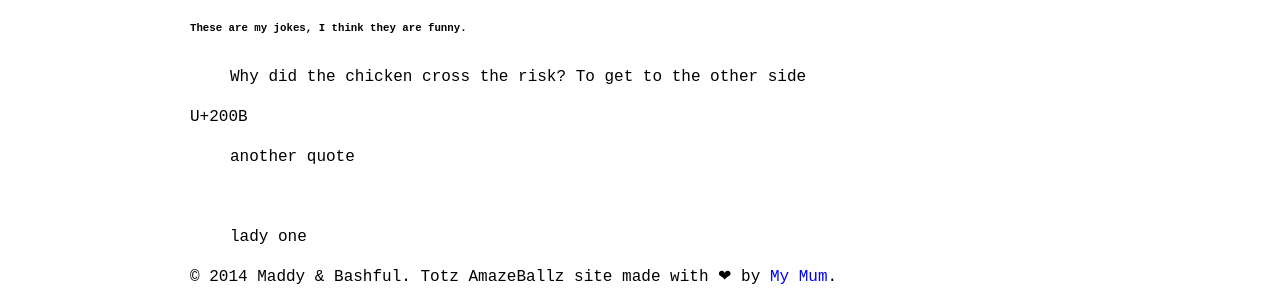
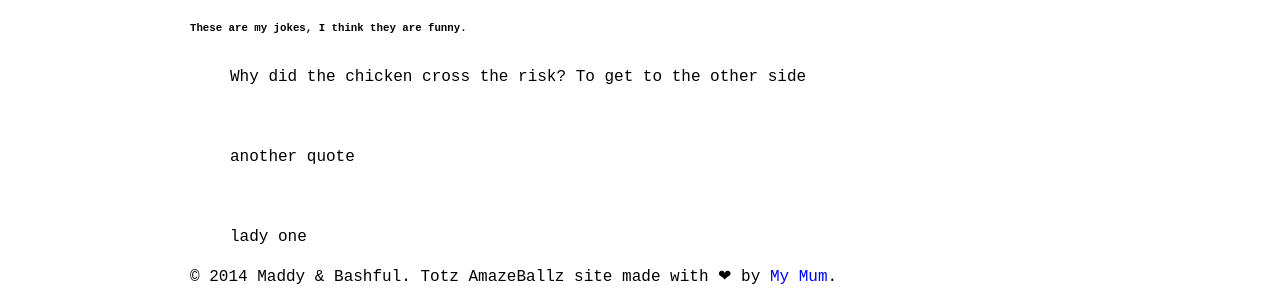
Before and after one commit to roachhd/maddy, a Jekyll site: the page built from jokes/index.md, in a window 1280 px wide. Shown: the part 208-508 px from the top of the page. Built offline with Jekyll 4.4.1, drawn with Linux system fonts in a browser that asks for light colours.

Commit message:
Update index.md

```diff
--- a/jokes/index.md
+++ b/jokes/index.md
@@ -8,7 +8,7 @@ title: My Jokes
 >Why did the chicken cross the risk?
 To get to the other side
 
-U+200B
+&nbsp;
 
 > another quote
 
```
